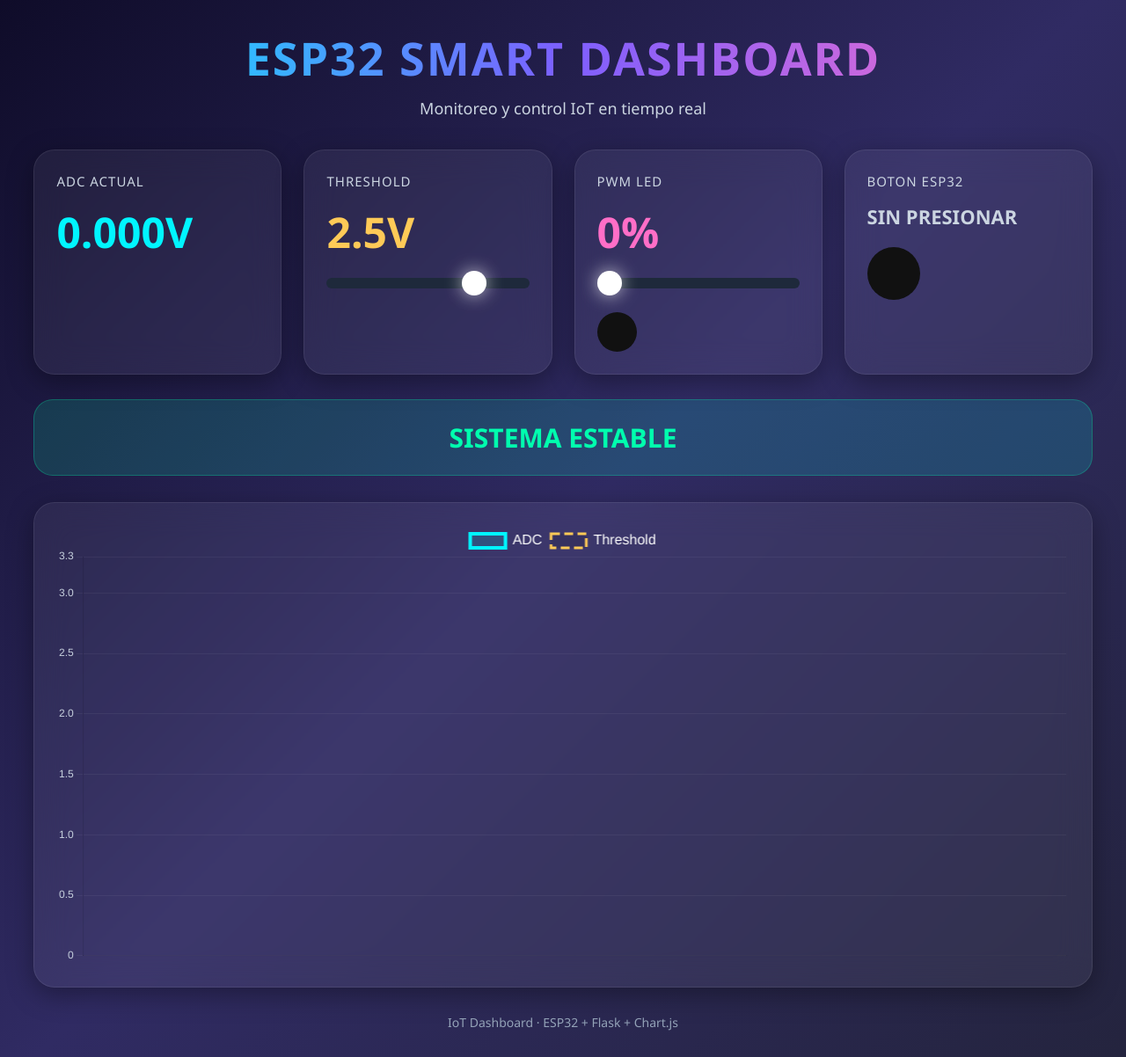
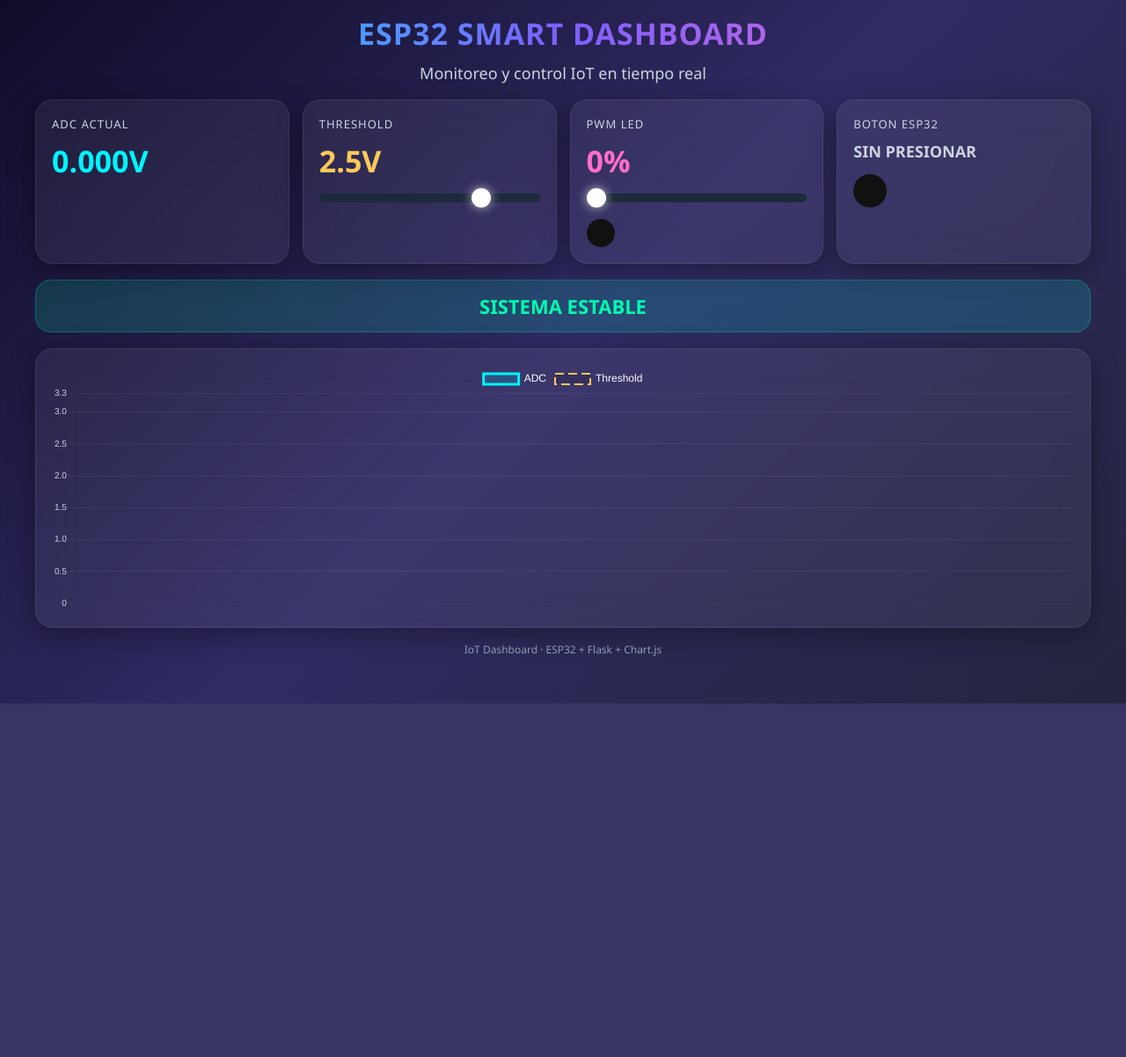
Before and after one commit to Sajir158/directorio, a Flask app: page / in a window 1280 px wide. Shown: the whole page at 88% size. After the commit the page ends 800 px from the top, so only its background shows below. Run offline with Flask 3, Linux system fonts and the light colour scheme; data that the repository does not hold is empty.

Commit message:
Update index.html

```diff
--- a/templates/index.html
+++ b/templates/index.html
@@ -34,30 +34,29 @@ body{
 
 .container{
 
-    width:min(1300px,94%);
+    width:min(1200px,95%);
 
     margin:auto;
 
-    padding:30px 0;
+    padding:15px 0;
 }
 
 .title{
 
     text-align:center;
 
-    margin-bottom:35px;
+    margin-bottom:18px;
 }
 
 .title h1{
 
-    font-size:52px;
+    font-size:34px;
 
     font-weight:800;
 
-    letter-spacing:2px;
+    letter-spacing:1px;
 
-    background:
-    linear-gradient(90deg,#00f5ff,#7d5fff,#ff6ec7);
+    background:linear-gradient(90deg,#00f5ff,#7d5fff,#ff6ec7);
 
     -webkit-background-clip:text;
 
@@ -78,9 +77,9 @@ body{
     display:grid;
 
     grid-template-columns:
-    repeat(auto-fit,minmax(280px,1fr));
+    repeat(auto-fit,minmax(240px,1fr));
 
-    gap:25px;
+    gap:15px;
 }
 
 .card{
@@ -91,9 +90,9 @@ body{
 
     border:1px solid rgba(255,255,255,0.08);
 
-    border-radius:24px;
+    border-radius:20px;
 
-    padding:25px;
+    padding:18px;
 
     box-shadow:
     0 8px 30px rgba(0,0,0,0.35);
@@ -103,28 +102,28 @@ body{
 
 .card:hover{
 
-    transform:translateY(-4px);
+    transform:translateY(-3px);
 
     box-shadow:
-    0 12px 40px rgba(0,0,0,0.45);
+    0 10px 35px rgba(0,0,0,0.45);
 }
 
 .label{
 
     color:#cbd5e1;
 
-    font-size:15px;
+    font-size:13px;
 
     letter-spacing:1px;
 }
 
 .value{
 
-    font-size:48px;
+    font-size:34px;
 
     font-weight:800;
 
-    margin-top:15px;
+    margin-top:10px;
 }
 
 #adc_value{
@@ -146,11 +145,11 @@ body{
 
     width:100%;
 
-    margin-top:20px;
+    margin-top:14px;
 
     appearance:none;
 
-    height:12px;
+    height:10px;
 
     border-radius:20px;
 
@@ -163,9 +162,9 @@ body{
 
     appearance:none;
 
-    width:28px;
+    width:22px;
 
-    height:28px;
+    height:22px;
 
     border-radius:50%;
 
@@ -174,18 +173,18 @@ body{
     cursor:pointer;
 
     box-shadow:
-    0 0 20px rgba(255,255,255,0.7);
+    0 0 12px rgba(255,255,255,0.7);
 }
 
 #led{
 
-    width:45px;
+    width:32px;
 
-    height:45px;
+    height:32px;
 
     border-radius:50%;
 
-    margin-top:22px;
+    margin-top:14px;
 
     background:#111;
 
@@ -194,13 +193,13 @@ body{
 
 #led_boton{
 
-    width:60px;
+    width:38px;
 
-    height:60px;
+    height:38px;
 
     border-radius:50%;
 
-    margin-top:20px;
+    margin-top:14px;
 
     background:#111;
 
@@ -211,9 +210,9 @@ body{
 
 #estado_boton{
 
-    margin-top:15px;
+    margin-top:10px;
 
-    font-size:22px;
+    font-size:18px;
 
     font-weight:bold;
 
@@ -222,15 +221,15 @@ body{
 
 .alerta{
 
-    margin-top:28px;
+    margin-top:18px;
 
     text-align:center;
 
-    padding:22px;
+    padding:14px;
 
-    border-radius:22px;
+    border-radius:18px;
 
-    font-size:30px;
+    font-size:22px;
 
     font-weight:700;
 
@@ -240,8 +239,7 @@ body{
 .normal{
 
     background:
-    linear-gradient(
-    90deg,
+    linear-gradient(90deg,
     rgba(0,255,170,0.15),
     rgba(0,255,255,0.15));
 
@@ -253,8 +251,7 @@ body{
 .peligro{
 
     background:
-    linear-gradient(
-    90deg,
+    linear-gradient(90deg,
     rgba(255,0,102,0.18),
     rgba(255,94,98,0.18));
 
@@ -272,7 +269,7 @@ body{
     }
 
     50%{
-        transform:scale(1.02);
+        transform:scale(1.01);
     }
 
     100%{
@@ -282,25 +279,25 @@ body{
 
 .chart-card{
 
-    margin-top:30px;
+    margin-top:18px;
 }
 
 canvas{
 
     width:100% !important;
 
-    height:500px !important;
+    height:280px !important;
 }
 
 .footer{
 
     text-align:center;
 
-    margin-top:30px;
+    margin-top:16px;
 
     color:#94a3b8;
 
-    font-size:14px;
+    font-size:12px;
 }
 
 </style>
@@ -388,7 +385,9 @@ canvas{
             </div>
 
             <div id="estado_boton">
+
                 SIN PRESIONAR
+
             </div>
 
             <div id="led_boton"></div>
@@ -441,14 +440,13 @@ const chart = new Chart(ctx, {
 
                 borderColor:"#00f5ff",
 
-                backgroundColor:
-                "rgba(0,245,255,0.15)",
+                backgroundColor:"rgba(0,245,255,0.15)",
 
-                borderWidth:4,
+                borderWidth:3,
 
                 tension:0.35,
 
-                pointRadius:2,
+                pointRadius:1.5,
 
                 fill:true
             },
@@ -460,7 +458,7 @@ const chart = new Chart(ctx, {
 
                 borderColor:"#feca57",
 
-                borderWidth:3,
+                borderWidth:2,
 
                 borderDash:[10,5],
 
@@ -485,7 +483,7 @@ const chart = new Chart(ctx, {
                     color:"white",
 
                     font:{
-                        size:16
+                        size:12
                     }
                 }
             }
@@ -496,12 +494,15 @@ const chart = new Chart(ctx, {
             x:{
 
                 ticks:{
-                    color:"#cbd5e1"
+                    color:"#cbd5e1",
+
+                    font:{
+                        size:10
+                    }
                 },
 
                 grid:{
-                    color:
-                    "rgba(255,255,255,0.05)"
+                    color:"rgba(255,255,255,0.05)"
                 }
             },
 
@@ -512,12 +513,15 @@ const chart = new Chart(ctx, {
                 max:3.3,
 
                 ticks:{
-                    color:"#cbd5e1"
+                    color:"#cbd5e1",
+
+                    font:{
+                        size:10
+                    }
                 },
 
                 grid:{
-                    color:
-                    "rgba(255,255,255,0.05)"
+                    color:"rgba(255,255,255,0.05)"
                 }
             }
         }
@@ -551,7 +555,7 @@ function cambiarPWM(valor){
     `rgba(255,110,199,${glow})`;
 
     led.style.boxShadow =
-    `0 0 ${20 + glow*50}px rgba(255,110,199,${glow})`;
+    `0 0 ${12 + glow*30}px rgba(255,110,199,${glow})`;
 }
 
 function cambiarThreshold(valor){
@@ -582,8 +586,7 @@ function actualizarDashboard(){
 
     .then(data=>{
 
-        chart.data.labels =
-        data.time;
+        chart.data.labels = data.time;
 
         chart.data.datasets[0].data =
         data.adc1;
@@ -643,7 +646,7 @@ function actualizarDashboard(){
             "#00ff88";
 
             ledBoton.style.boxShadow =
-            "0 0 40px #00ff88";
+            "0 0 30px #00ff88";
 
             estadoBoton.innerText =
             "PRESIONADO";
```
